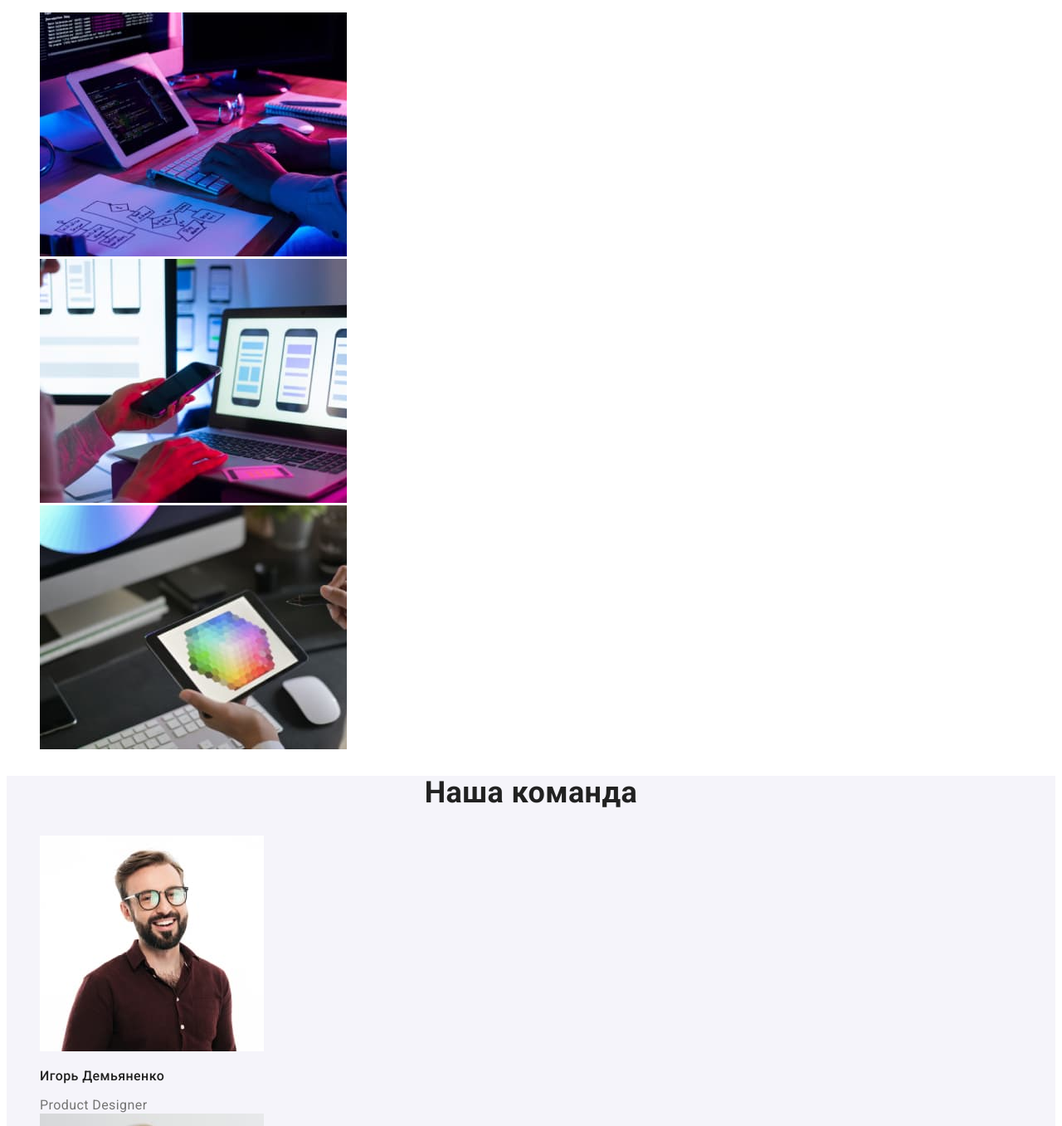
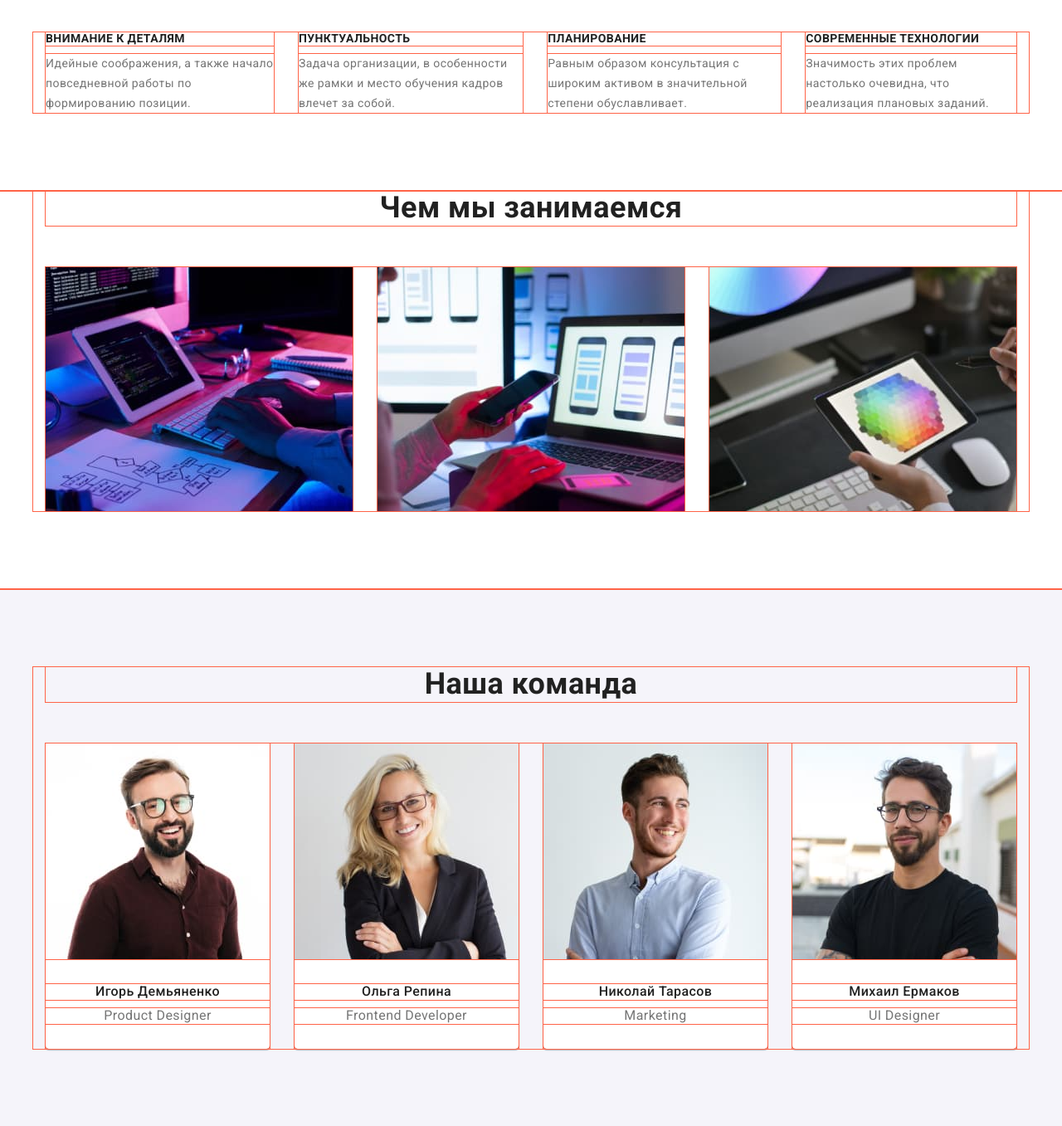
Before and after one commit to Volodymyr-Zastavniuk/goit-markup-hw-03, a plain HTML site: page index.html in a window 1280 px wide. Shown: the part 722-2079 px from the top of the page at 83% size. Drawn offline with nearby package versions, Linux system fonts and the light colour scheme.

Commit message:
Оформляет страницу Студия по дз-3

```diff
--- a/css/styles.css
+++ b/css/styles.css
@@ -7,10 +7,40 @@
   --white-color: #fff;
   --black-color: #000;
   --active-button-color: #188ce8;
+  --header-frame-color: #ececec;
 
   --bg-hero-footer-color: #2f303a;
   --bg-main-color: #fff;
   --bg-secondary-color: #f5f4fa;
+}
+
+/*  Сброс стилей*/
+
+*,
+*::after,
+*::before {
+  /* box-sizing: border-box; */
+  outline: 1px solid tomato;
+}
+
+h1,
+h2,
+h3,
+h4,
+h5,
+h6,
+p {
+  margin-top: 0;
+}
+
+img {
+  display: block;
+  max-width: 100%;
+  height: auto;
+}
+
+address {
+  font-style: normal;
 }
 
 /* Главня страница */
@@ -39,6 +69,8 @@ body {
 }
 .list {
   list-style: none;
+  padding-left: 0;
+  margin: 0;
 }
 
 .visually-hidden {
@@ -54,8 +86,21 @@ body {
   clip: rect(0 0 0 0);
   overflow: hidden;
 }
+.container {
+  width: 1200px;
+  padding: 0 15px;
+  margin-left: auto;
+  margin-right: auto;
+}
+.section {
+  padding-top: 94px;
+  padding-bottom: 94px;
+}
+/* Лого и навигация */
+.header {
+  border-bottom: 1px solid var(--header-frame-color);
+}
 
-/* Лого и навигация */
 .logo-top,
 .logo-bottom {
   color: var(--black-color);
@@ -65,11 +110,28 @@ body {
   font-size: 26px;
   line-height: 1.19;
 }
+.logo-top {
+  margin-right: 93px;
+}
+
 .accent {
   color: var(--accent-color);
 }
+.nav,
+.main-nav,
+.nav-list {
+  display: flex;
+  align-items: center;
+}
+.main-nav {
+  margin-right: auto;
+}
+
 .nav-link {
+  display: flex;
+  padding: 32px 0;
   color: var(--title-text-color);
+
   font-weight: 500;
   font-size: 14px;
   line-height: 1.14;
@@ -79,25 +141,40 @@ body {
 .nav-link.current {
   color: var(--accent-color);
 }
-.contact {
+
+.nav-list > li:not(:last-child) {
+  margin-right: 50px;
+}
+
+.nav-contact {
   font-weight: 500;
   font-size: 14px;
   line-height: 1.14;
   letter-spacing: 0.02em;
 }
 
+.nav-contact:not(:last-of-type) {
+  margin-right: 50px;
+}
 /* Герой */
 .hero,
 .footer {
   background-color: var(--bg-hero-footer-color);
 }
+.hero {
+  padding: 200px 0;
+  text-align: center;
+}
 .hero-title {
+  max-width: 696px;
+  margin: 0 auto 30px;
+
   color: var(--white-color);
 
   font-weight: 900;
   font-size: 44px;
   line-height: 1.36;
-  text-align: center;
+
   letter-spacing: 0.06em;
   text-transform: uppercase;
 }
@@ -121,45 +198,97 @@ body {
   background-color: var(--active-button-color);
 }
 
-/* Особенности компании + Чем мы занимаемся */
+/* Особенности компании */
+
 .features .title {
+  margin-bottom: 10px;
   font-size: 14px;
   line-height: 1.14;
   text-transform: uppercase;
 }
 .features .list {
+  display: flex;
   line-height: 1.71;
 }
+.features-text {
+  margin-bottom: 0px;
+}
 
+.features .list > li:not(:last-child) {
+  margin-right: 30px;
+}
+
+/* Чем мы занимаемся */
+.tasks {
+  padding-top: 0px;
+}
 .tasks .title,
-.team > .title {
+.team-title {
   font-size: 36px;
   line-height: 1.16;
   text-align: center;
+  margin-bottom: 50px;
 }
+.tasks .list {
+  display: flex;
+}
+.tasks .list > li:not(:last-child) {
+  margin-right: 30px;
+}
+
 /* Наша команда */
 .team {
   background-color: var(--bg-secondary-color);
   font-size: 16px;
   line-height: 1.18;
+  text-align: center;
 }
-.team > .list .title {
+.team-name {
+  margin-top: 30px;
+  margin-bottom: 10px;
   font-weight: 500;
   font-size: 16px;
   line-height: 1.18;
 }
 
+.team-list {
+  display: flex;
+  justify-content: center;
+}
+
+.team .list > li:not(:last-child) {
+  margin-right: 30px;
+}
+.team-position {
+  margin-bottom: 0;
+}
+.team-card {
+  padding-bottom: 30px;
+
+  background-color: var(--bg-main-color);
+  box-shadow: 0px 1px 3px rgba(0, 0, 0, 0.12), 0px 1px 1px rgba(0, 0, 0, 0.14),
+    0px 2px 1px rgba(0, 0, 0, 0.2);
+  border-radius: 0px 0px 4px 4px;
+}
+
 /* Футер */
+.footer {
+  padding: 60px 0;
+}
 .logo-bottom {
+  display: inline-block;
+  margin-bottom: 20px;
   color: var(--white-color);
 }
 
 .footer-address {
+  margin-bottom: 0px;
   color: var(--white-color);
-  font-style: normal;
   line-height: 1.71;
 }
 .footer-link {
+  display: inline-block;
+  margin-top: 9px;
   color: var(--third-text-color);
   line-height: 1.71;
 }
--- a/index.html
+++ b/index.html
@@ -5,66 +5,74 @@
     <meta http-equiv="X-UA-Compatible" content="IE=edge" />
     <meta name="viewport" content="width=device-width, initial-scale=1.0" />
     <title>WebStudio</title>
-
-    <link rel="stylesheet" href="./css/styles.css" />
-
     <link rel="preconnect" href="https://fonts.googleapis.com" />
     <link rel="preconnect" href="https://fonts.gstatic.com" crossorigin />
     <link
       href="https://fonts.googleapis.com/css2?family=Raleway:wght@700&family=Roboto:wght@400;500;700;900&display=swap"
       rel="stylesheet"
     />
+    <link
+      rel="stylesheet"
+      href="    https://cdnjs.cloudflare.com/ajax/libs/modern-normalize/1.1.0/modern-normalize.min.css"
+    />
+    <link rel="stylesheet" href="./css/styles.css" />
   </head>
   <body>
-    <header>
-      <nav>
+    <header class="header">
+      <div class="container nav">
+        <nav class="main-nav">
           <a class="link logo-top" href="./index.html"><span class="accent">Web</span>Studio</a>
-        <ul class="list">
+          <ul class="list nav-list">
             <li><a class="link nav-link current" href="./index.html">Студия</a></li>
             <li><a class="link nav-link" href="./portfolio.html">Портфолио</a></li>
             <li><a class="link nav-link" href="#">Контакты</a></li>
           </ul>
         </nav>
-      <a class="link contact" href="mailto:info@devstudio.com">info@devstudio.com</a>
-      <a class="link contact" href="tel:+380961111111">+38 096 111 11 11</a>
+        <a class="link nav-contact" href="mailto:info@devstudio.com">info@devstudio.com</a>
+        <a class="link nav-contact" href="tel:+380961111111">+38 096 111 11 11</a>
+      </div>
     </header>
     <main>
       <!-- Секция герой -->
       <section class="hero">
-        <h1 class="hero-title">
-          Эффективные решения <br />
-          для вашего бизнеса
-        </h1>
+        <h1 class="hero-title">Эффективные решения для вашего бизнеса</h1>
         <button class="button" type="button">Заказать услугу</button>
       </section>
       <!-- Особенности компании -->
-      <section class="features">
+      <section class="section features">
+        <div class="container">
           <h2 class="visually-hidden">Особенности компании</h2>
           <ul class="list">
             <li>
               <h3 class="title">Внимание к деталям</h3>
-            <p>Идейные соображения, а также начало повседневной работы по формированию позиции.</p>
+              <p class="features-text">
+                Идейные соображения, а также начало повседневной работы по формированию позиции.
+              </p>
             </li>
             <li>
               <h3 class="title">Пунктуальность</h3>
-            <p>
+              <p class="features-text">
                 Задача организации, в особенности же рамки и место обучения кадров влечет за собой.
               </p>
             </li>
             <li>
               <h3 class="title">Планирование</h3>
-            <p>
+              <p class="features-text">
                 Равным образом консультация с широким активом в значительной степени обуславливает.
               </p>
             </li>
             <li>
               <h3 class="title">Современные технологии</h3>
-            <p>Значимость этих проблем настолько очевидна, что реализация плановых заданий.</p>
+              <p class="features-text">
+                Значимость этих проблем настолько очевидна, что реализация плановых заданий.
+              </p>
             </li>
           </ul>
+        </div>
       </section>
       <!-- Чем мы занимаемся -->
-      <section class="tasks">
+      <section class="section tasks">
+        <div class="container">
           <h2 class="title">Чем мы занимаемся</h2>
           <ul class="list">
             <li>
@@ -75,59 +83,80 @@
               />
             </li>
             <li>
-            <img src="./images/work-mobile-app.jpg" alt="Макеты мобильных приложений" width="370" />
+              <img
+                src="./images/work-mobile-app.jpg"
+                alt="Макеты мобильных приложений"
+                width="370"
+              />
             </li>
             <li>
               <img src="./images/work-color.jpg" alt="Дизайнерская палитра цветов" width="370" />
             </li>
           </ul>
+        </div>
       </section>
       <!-- Наша команда -->
-      <section class="team">
-        <h2 class="title">Наша команда</h2>
-        <ul class="list">
+      <section class="section team">
+        <div class="container">
+          <h2 class="title team-title">Наша команда</h2>
+          <ul class="list team-list">
             <li>
+              <div class="team-card">
                 <img
                   src="./images/team-igor-demyanenko.jpg"
                   alt="Фотография Игорь Демьяненко"
                   width="270"
                 />
-            <h3 class="title">Игорь Демьяненко</h3>
-            <span>Product Designer</span>
+                <h3 class="title team-name">Игорь Демьяненко</h3>
+                <p class="team-position">Product Designer</p>
+              </div>
             </li>
             <li>
-            <img src="./images/team-olga-repina.jpg" alt="Фотография Ольга Репина" width="270" />
-            <h3 class="title">Ольга Репина</h3>
-            <span>Frontend Developer</span>
+              <div class="team-card">
+                <img
+                  src="./images/team-olga-repina.jpg"
+                  alt="Фотография Ольга Репина"
+                  width="270"
+                />
+                <h3 class="title team-name">Ольга Репина</h3>
+                <p class="team-position">Frontend Developer</p>
+              </div>
             </li>
             <li>
+              <div class="team-card">
                 <img
                   src="./images/team-nikolay-tarasov.jpg"
                   alt="Фотография Николай Тарасов"
                   width="270"
                 />
-            <h3 class="title">Николай Тарасов</h3>
-            <span>Marketing</span>
+                <h3 class="title team-name">Николай Тарасов</h3>
+                <p class="team-position">Marketing</p>
+              </div>
             </li>
             <li>
+              <div class="team-card">
                 <img
                   src="./images/team-mihail-ermakov.jpg"
                   alt="Фотография Михаил Ермаков"
                   width="270"
                 />
-            <h3 class="title">Михаил Ермаков</h3>
-            <span>UI Designer</span>
+                <h3 class="title team-name">Михаил Ермаков</h3>
+                <p class="team-position">UI Designer</p>
+              </div>
             </li>
           </ul>
+        </div>
       </section>
     </main>
     <footer class="footer">
+      <div class="container">
         <a class="link logo-bottom" href="./index.html"><span class="accent">Web</span>Studio</a>
         <address>
           <p class="footer-address">г. Киев, пр-т Леси Украинки, 26</p>
           <a class="link footer-link" href="mailto:info@example.com">info@example.com</a><br />
           <a class="link footer-link" href="tel:+380991111111">+38 099 111 11 11</a>
         </address>
+      </div>
     </footer>
   </body>
 </html>
```
Also changed, not shown: portfolio.html (+14 -8 lines). Lines whose indentation alone changed are shown as unchanged.
